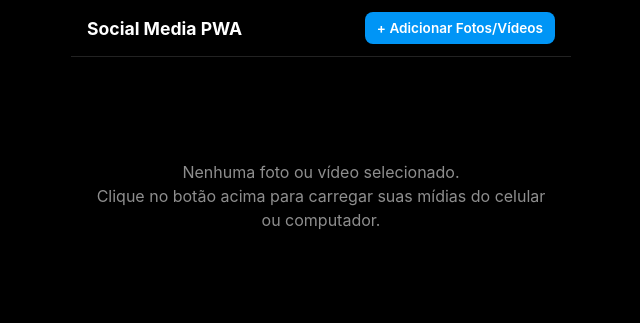
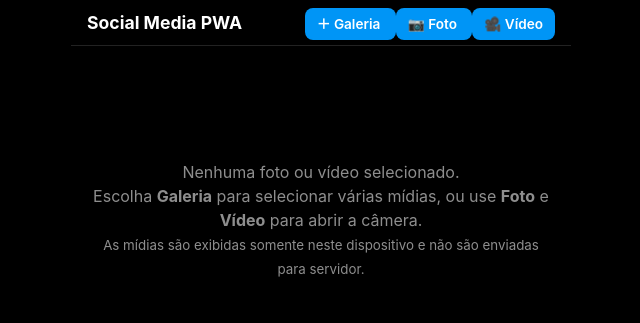
Before and after one commit to detiillimichel-max/REDE-SOCIOLOCAL, a plain HTML site: page index.html in a window 1280 px wide. Shown: the whole page, without its empty margins (319-959 px from the left). Drawn offline with Linux system fonts and the light colour scheme.

Commit message:
Adicionar seleção de galeria, câmera de fotos e câmera de vídeos

```diff
--- a/index.html
+++ b/index.html
@@ -3,27 +3,39 @@
 <head>
   <meta charset="UTF-8">
   <meta name="viewport" content="width=device-width, initial-scale=1.0">
+  <meta name="theme-color" content="#000000">
+  <meta name="description" content="Visualizador privado de fotos e vídeos locais">
   <title>Meu Feed Social</title>
   <link rel="stylesheet" href="css/styles.css">
   <link rel="manifest" href="manifest.json">
-  <meta name="theme-color" content="#000000">
 </head>
 <body>
-
-  <!-- Cabecalho Fixo -->
   <header class="app-header">
     <h1>Social Media PWA</h1>
-    <label for="media-input" class="btn-select">
-      <span>+ Adicionar Fotos/Vídeos</span>
-      <input type="file" id="media-input" accept="image/*,video/*" multiple hidden>
-    </label>
+
+    <div class="media-actions">
+      <label for="gallery-input" class="btn-select">
+        <span>＋ Galeria</span>
+      </label>
+      <input type="file" id="gallery-input" accept="image/*,video/*" multiple hidden>
+
+      <label for="camera-photo-input" class="btn-select btn-secondary">
+        <span>📷 Foto</span>
+      </label>
+      <input type="file" id="camera-photo-input" accept="image/*" capture="environment" hidden>
+
+      <label for="camera-video-input" class="btn-select btn-secondary">
+        <span>🎥 Vídeo</span>
+      </label>
+      <input type="file" id="camera-video-input" accept="video/*" capture="environment" hidden>
+    </div>
   </header>
 
-  <!-- Feed de Mídias estilo Rede Social -->
   <main id="feed-container" class="feed-container">
     <div class="empty-state" id="empty-state">
       <p>Nenhuma foto ou vídeo selecionado.</p>
-      <p>Clique no botão acima para carregar suas mídias do celular ou computador.</p>
+      <p>Escolha <strong>Galeria</strong> para selecionar várias mídias, ou use <strong>Foto</strong> e <strong>Vídeo</strong> para abrir a câmera.</p>
+      <small>As mídias são exibidas somente neste dispositivo e não são enviadas para servidor.</small>
     </div>
   </main>
 
```
